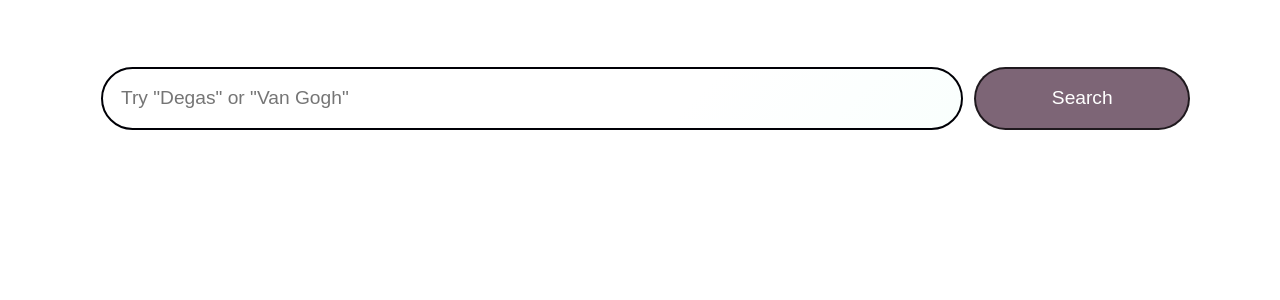
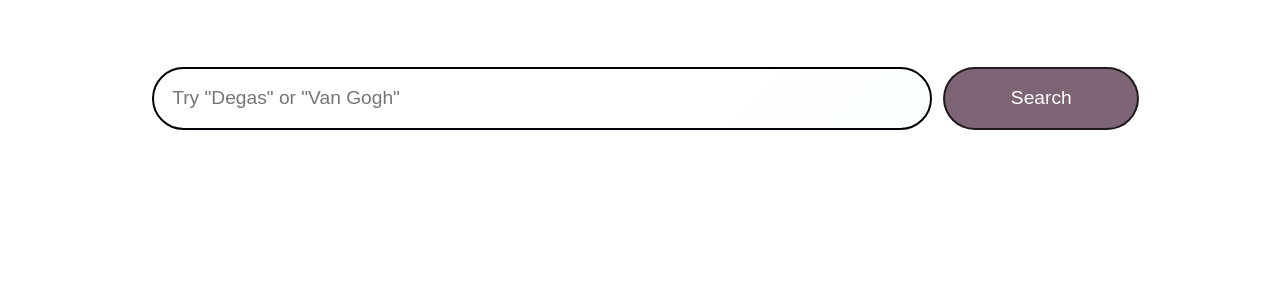
Before and after one commit to morganheuer/art-search-frontend, a React (Create React App) app: page / in a window 1280 px wide. Shown: the top 300 px of the page. Built offline with nearby package versions, Linux system fonts and the light colour scheme.

Commit message:
view width of desktop

```diff
--- a/src/App.css
+++ b/src/App.css
@@ -215,4 +215,7 @@ img {
   .art-container {
     grid-template-columns: repeat(4, 1fr);
   }
+  .searchForm {
+    padding: calc(24px + 0.75vw) 7vw;
+  }
 }
```
